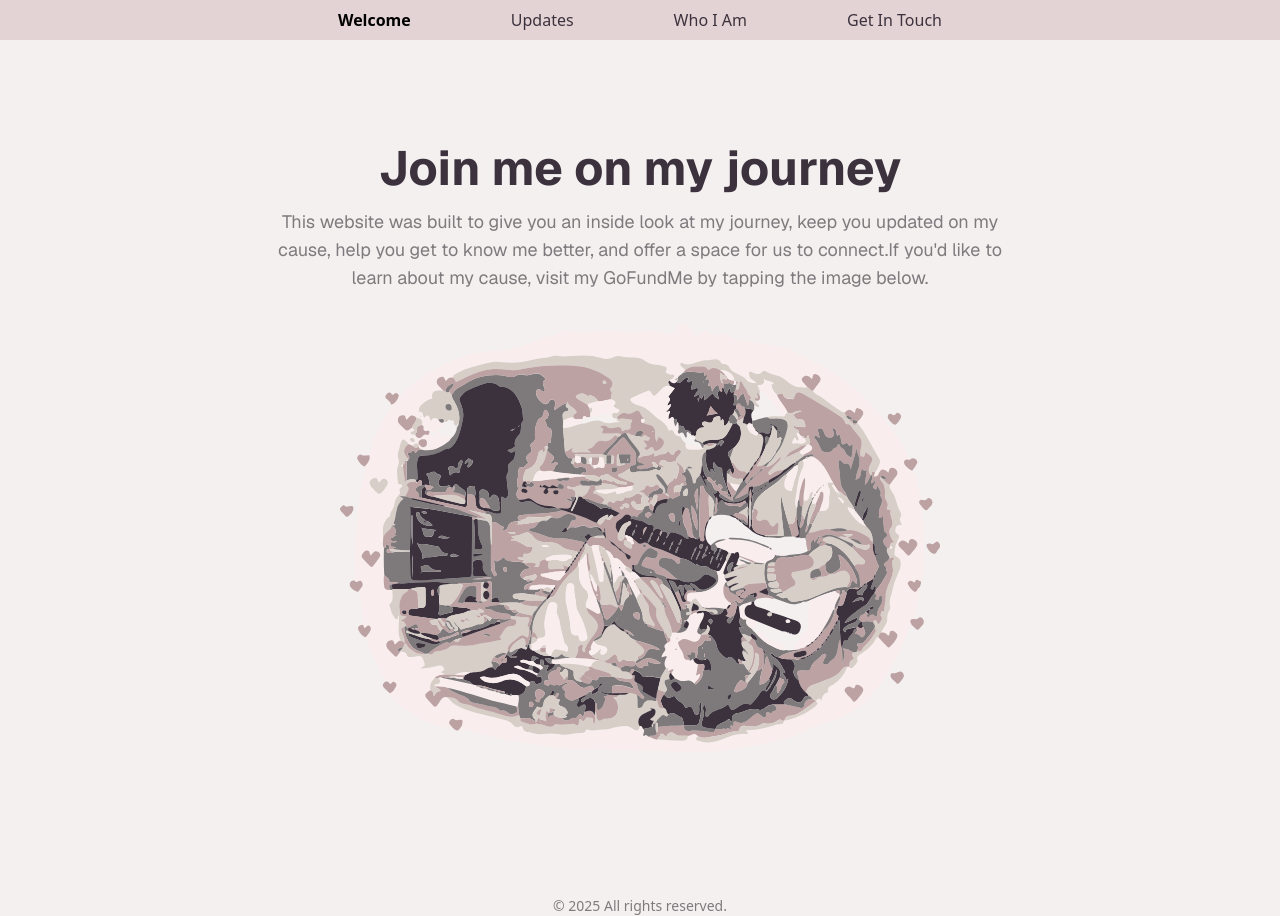
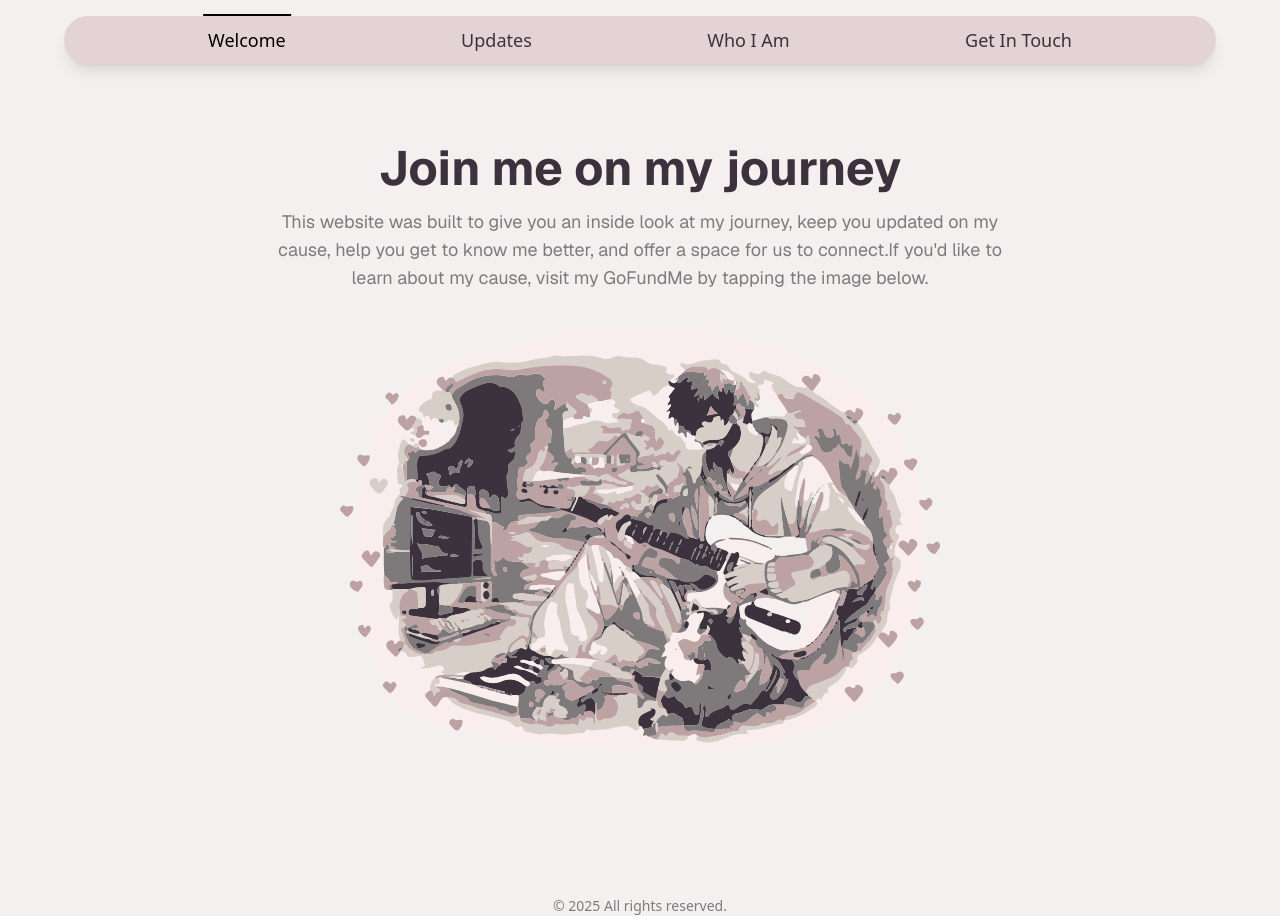
Before and after one commit to LunnS2/GoFundMe, a Next.js app: page / in a window 1280 px wide. Built offline with nearby package versions, Linux system fonts and the light colour scheme.

Commit message:
Update: Navbar UI/UX

```diff
--- a/src/components/NavBar.tsx
+++ b/src/components/NavBar.tsx
@@ -7,29 +7,29 @@ import { MenuIcon, X } from "lucide-react";
 
 function NavBar() {
   const [isOpen, setIsOpen] = useState(false);
-  const pathname = usePathname(); // Get current path
+  const pathname = usePathname();
 
   return (
-    <nav className="bg-quartary text-secondary p-2 fixed w-full top-0 left-0 z-50 fade-in">
-      <div className="mx-auto flex justify-between items-center px-4 lg:px-8">
-        {/* Hamburger Icon for Mobile */}
+    <nav className="bg-quartary text-secondary rounded-full fixed top-0 z-50 shadow-lg backdrop-blur-sm bg-opacity-95
+      w-full md:max-w-6xl md:w-[calc(100%-2rem)] md:left-1/2 md:-translate-x-1/2 mt-4">
+      <div className="mx-auto px-4 lg:px-8">
+        <div className="flex justify-between items-center h-12">
+          {/* Mobile Menu Button - Centered on small screens */}
+          <div className="lg:hidden w-full flex justify-center">
             <button
               onClick={() => setIsOpen(!isOpen)}
-          className="lg:hidden text-secondary focus:outline-none transition-colors duration-300"
+              className="text-secondary p-2 rounded-lg hover:bg-tertiary/10 transition-all duration-300"
             >
               {isOpen ? (
-            <X className="w-6 h-6" />
+                <X className="w-7 h-7 animate-spin-in" />
               ) : (
-            <MenuIcon className="w-6 h-6" />
+                <MenuIcon className="w-7 h-7 animate-pop" />
               )}
             </button>
+          </div>
 
-        {/* Centered Links for Large Screens */}
-        <div
-          className={`lg:flex lg:items-center lg:space-x-[100px] ${
-            isOpen ? "flex flex-col space-y-4" : "hidden"
-          } lg:block mx-auto`}
-        >
+          {/* Desktop Navigation */}
+          <div className="hidden lg:flex w-full max-w-4xl mx-auto justify-between items-center">
             {[
               { href: "/", label: "Welcome" },
               { href: "/updates", label: "Updates" },
@@ -39,8 +39,49 @@ function NavBar() {
               <Link
                 key={link.href}
                 href={link.href}
-              className={`hover:text-black ${
-                pathname === link.href ? "text-black font-semibold" : ""
+                className="relative group px-4 py-2 transition-all duration-500"
+              >
+                <span
+                  className={`text-lg ${
+                    pathname === link.href
+                      ? "text-black font-medium"
+                      : "hover:text-black"
+                  }`}
+                >
+                  {link.label}
+                </span>
+                <span
+                  className={`absolute left-1/2 -translate-x-1/2 -top-1 w-0 h-0.5 bg-black transition-all duration-300 ${
+                    pathname === link.href
+                      ? "w-4/5 -translate-x-1/2"
+                      : "group-hover:w-4/5 group-hover:-translate-x-1/2"
+                  }`}
+                ></span>
+              </Link>
+            ))}
+          </div>
+        </div>
+
+        {/* Mobile Navigation */}
+        <div
+          className={`lg:hidden overflow-hidden transition-all duration-500 ease-in-out ${
+            isOpen ? "max-h-96" : "max-h-0"
+          }`}
+        >
+          <div className="pb-4 flex flex-col items-center space-y-3">
+            {[
+              { href: "/", label: "Welcome" },
+              { href: "/updates", label: "Updates" },
+              { href: "/about-me", label: "Who I Am" },
+              { href: "/get-in-touch", label: "Get In Touch" },
+            ].map((link) => (
+              <Link
+                key={link.href}
+                href={link.href}
+                className={`w-full text-center py-3 rounded-xl text-lg transition-all duration-300 ${
+                  pathname === link.href
+                    ? "bg-tertiary/10 text-black font-semibold"
+                    : "hover:bg-tertiary/10 hover:text-black"
                 }`}
                 onClick={() => setIsOpen(false)}
               >
@@ -49,6 +90,7 @@ function NavBar() {
             ))}
           </div>
         </div>
+      </div>
     </nav>
   );
 }
```
Lines whose indentation alone changed are shown as unchanged.
